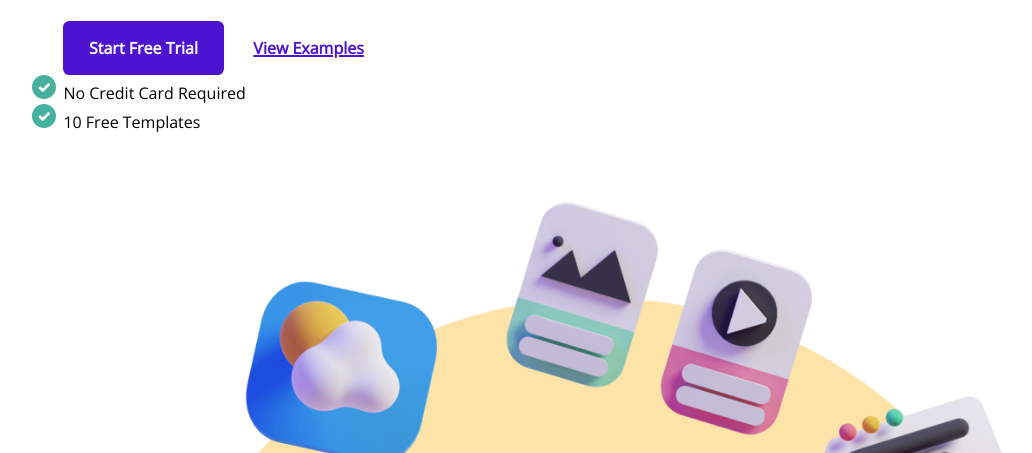
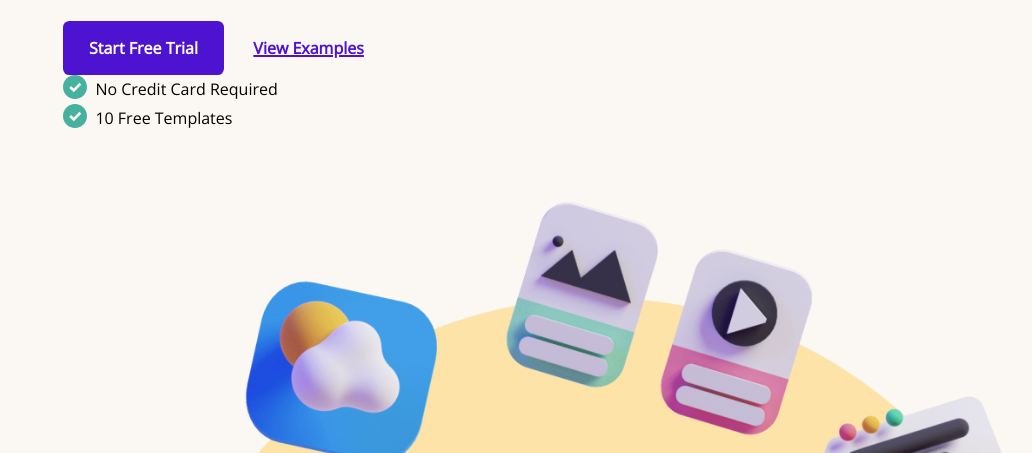
Before and after one commit to alice-sebego/fiber-landing-page, a plain HTML site: page index.html in a window 1280 px wide. Shown: the part 347-800 px from the top of the page, without its empty margins (39-1071 px from the left). Drawn offline with nearby package versions, Linux system fonts and the light colour scheme.

Commit message:
Fix alignment of li on #presentation section & add a bg-color on this and on header

```diff
--- a/src/sass/style.scss
+++ b/src/sass/style.scss
@@ -11,7 +11,7 @@
 
 header{
     @extend %padding-sections;
-
+    background: $bg-primary;
     nav{
         @extend %flex-row;
 
@@ -31,6 +31,7 @@ header{
     @extend %padding-sections;
     @extend %flex-row;
     flex-wrap: wrap;
+    background: $bg-primary;
 
     .description{
         order: 0;
@@ -56,7 +57,18 @@ header{
         }
 
         ul{
-            list-style-image: url("../assets/checkmark.svg");
+            list-style-type: none;
+            list-style-position: inside;
+
+            li{
+                display: flex;
+                align-items: center;
+
+                &::before{
+                    content: url("../assets/checkmark.svg");
+                    margin-right: .5em;
+                }
+            }
 
         }
 
@@ -240,7 +252,6 @@ header{
 
             ul{
                 display: block;
-                margin-left: 6vw;
             }
         }
     }
```
Also changed, not shown: dist/css/style.css, 1 other file.
